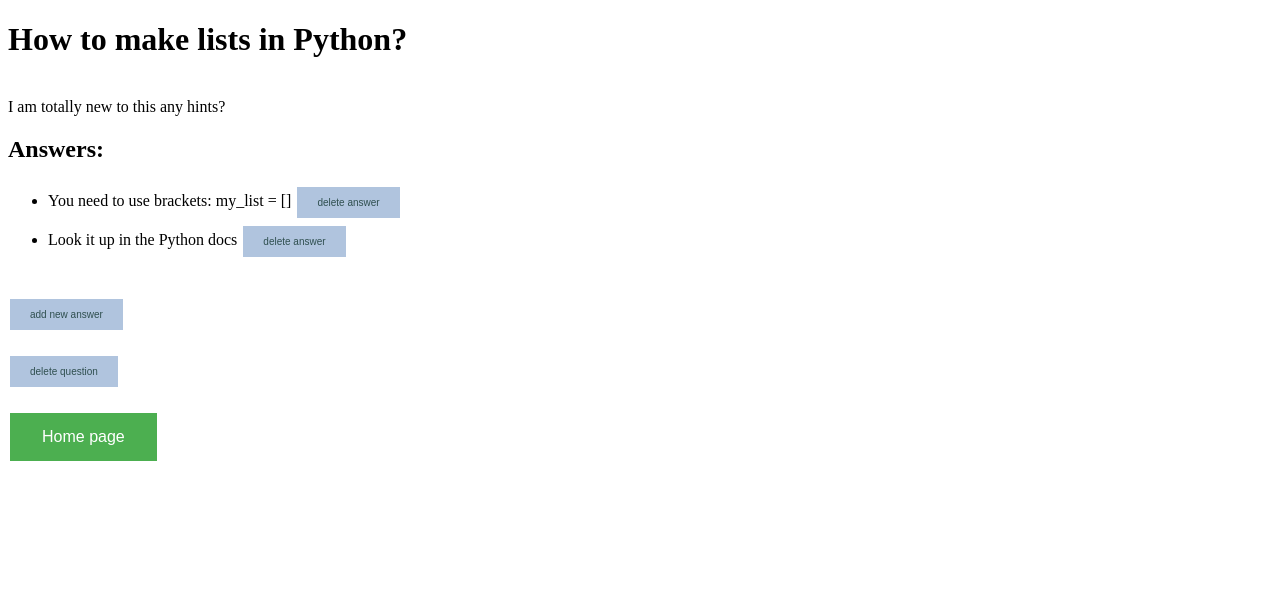
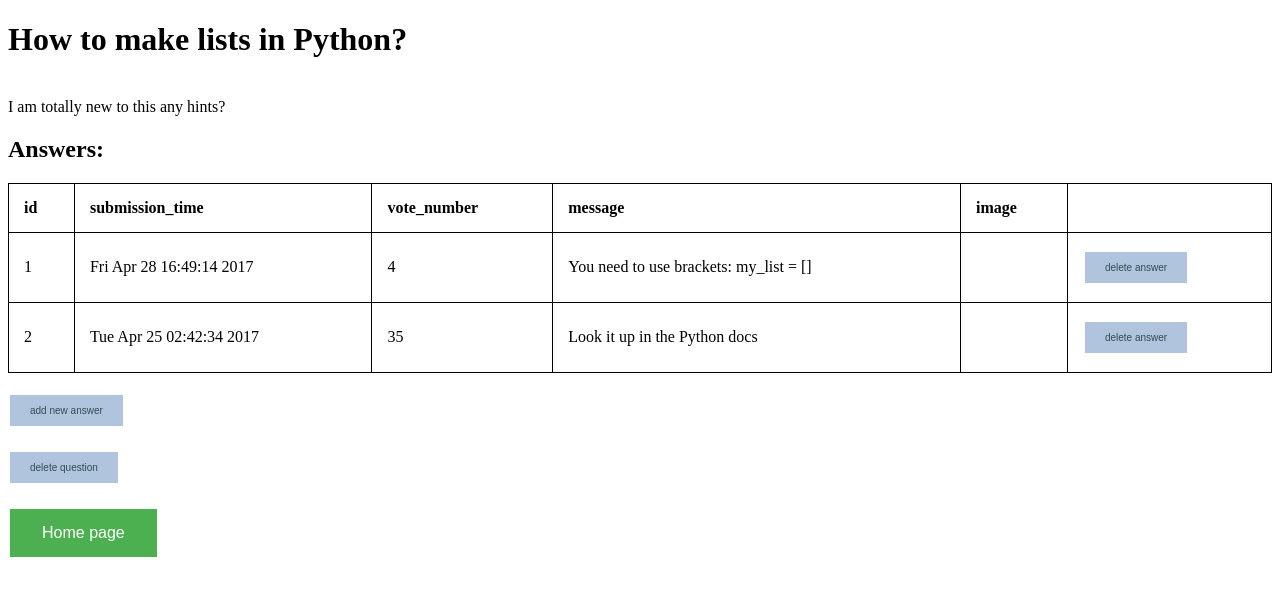
Before and after one commit to jzakrzewska/Ask_Mate_Codecool, a Flask app: page /question/1 in a window 1280 px wide. Shown: the top 596 px of the page. Run offline with Flask 2, Linux system fonts and the light colour scheme; some libraries are stand-ins or nearby versions.

Commit message:
tabelka i głosowanie

```diff
--- a/data_manager.py
+++ b/data_manager.py
@@ -19,7 +19,7 @@ dictionary_keys_in_memory_question = ["id","submission_time","view_number","vote
 #     'Question Id', 'Submission Time', 'View Number', 'Vote Number', 'Title', 'Message', 'Image',
 # ]
 #
-dictionary_keys_in_memory_answer = ['answer id', 'submission time', 'vote number', 'question id', 'message', 'image']
+dictionary_keys_in_memory_answer = ['id', 'submission_time', 'vote_number', 'question_id', 'message', 'image']
 
 def read_dict_from_file(file_name, separator=','):
 
--- a/server.py
+++ b/server.py
@@ -109,5 +109,15 @@ def delete_an_answer(answer_id,question_id):
     return redirect(url_for("display_a_question", question_id=question_id))
 
 
+@app.route('/answer/<answer_id>/vote_up', methods=['GET'])
+def vote_up_answer(answer_id):
+    answers = data_manager.read_dict_from_file(data_manager.answers_file)
+    answers_dictionary_keys = data_manager.dictionary_keys_in_memory_answer
+
+    answer = next((item for item in data_manager.read_dict_from_file(data_manager.answers_file) if item['id'] == answer_id), False)
+    answer['vote_number'] = answer['vote_number'] + 1
+
+    data_manager.add_data_to_file(data_manager.answers_file, answer)
+
 if __name__ == "__main__":
     app.run()
--- a/templates/question.html
+++ b/templates/question.html
@@ -28,6 +28,16 @@
           margin: 4px 2px;
           cursor: pointer;
         }
+        table, th, td {
+            border: 1px solid black;
+            border-collapse: collapse;
+            }
+        th, td {
+            padding: 15px;
+            }
+        th {
+            text-align: left;
+        }
     </style>
 </head>
 <body>
@@ -36,12 +46,36 @@
     {{ question['message'] }}
     <br>
     <h2>Answers:</h2>
-    <ul>
-        {% for answer in answers %}
-            <li>{{ answer['message'] }}<a href="{{ url_for("delete_an_answer", question_id=question["id"], answer_id=answer["id"]) }}"><button class="small_button">delete answer</button></a></li>
 
-        {% endfor %}
-    </ul>
+        <table style="width:100%">
+        <thead>
+            <tr>
+                {% for header in answers_headers if not header == 'question_id' %}
+                    <th>
+                        {{ header }}
+                    </th>
+                {% endfor %}
+            </tr>
+        </thead>
+            <tbody>
+            {% for answer in answers %}
+                <tr>
+                    {% for header in answers_headers if not header == 'question_id' %}
+                        <td>
+                            {% if header == "vote number" %}
+                                {{ answer[header] }} votes
+                            {% else %}
+                                {{ answer[header] }}
+                            {% endif %}
+                        </td>
+                    {% endfor %}
+                    <td>
+                        <a href="{{ url_for("delete_an_answer", question_id=question["id"], answer_id=answer["id"]) }}"><button class="small_button">delete answer</button></a>
+                    </td>
+                </tr>
+            {% endfor %}
+        </tbody>
+    </table>
 
     <br><a href="{{ url_for("add_new_answer_get", question_id=question["id"]) }}"><button class="small_button">add new answer</button></a><br>
     <br><a href="{{ url_for("delete_a_question_get", question_id=question["id"]) }}"><button class="small_button">delete question</button></a><br>
```
